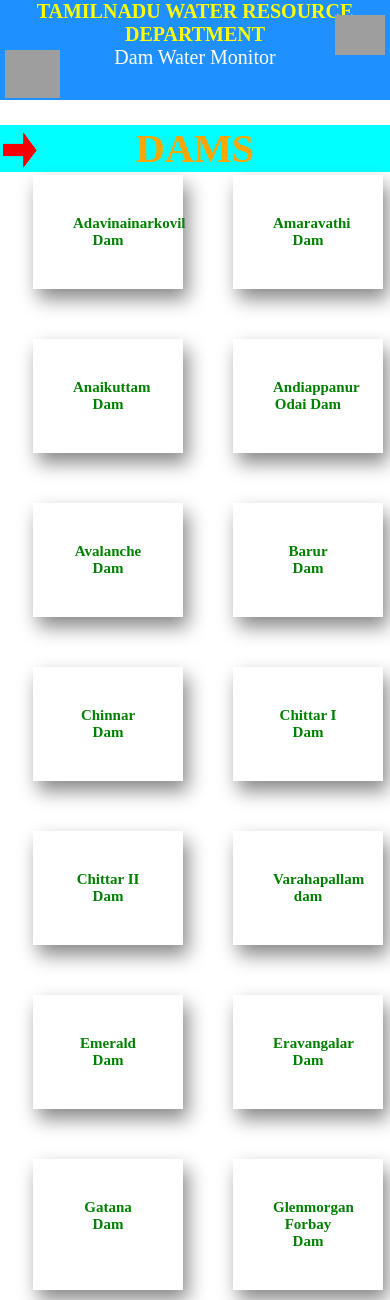
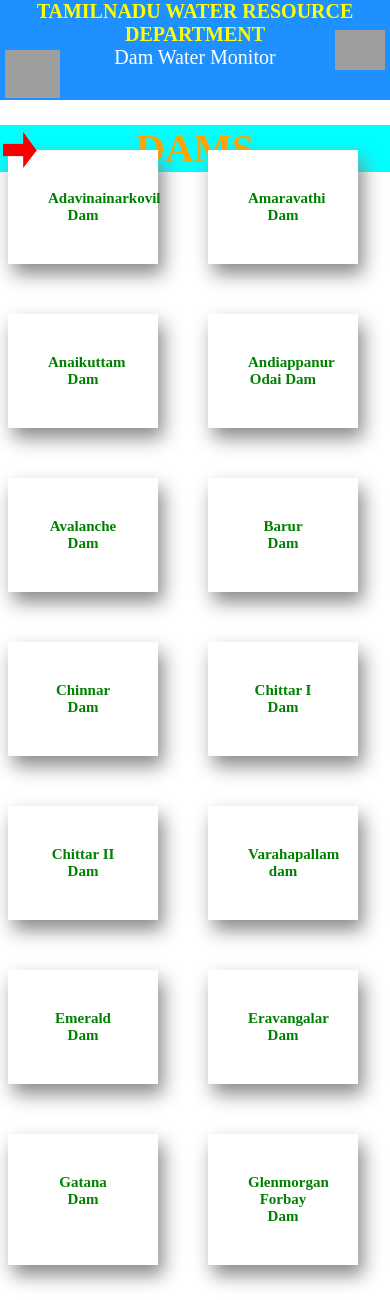
Before and after one commit to JAGAGANESH/TCE, a PHP site: page / in a window 390 px wide. Shown: the top 1300 px of the page. Run offline with PHP 8.4, Linux system fonts and the light colour scheme; grey boxes are pictures that could not be loaded.

Commit message:
Update index.css

```diff
--- a/TCE_IT_FOURT SEMESTER_PM/Water Quality Monitoring/index.css
+++ b/TCE_IT_FOURT SEMESTER_PM/Water Quality Monitoring/index.css
@@ -191,13 +191,13 @@ b1 {
         font-size: 20px;
     }
     .tce_img {
-        top: 50%;
+        top: 50px;
         left: 5px;
         width: 55px;
         height: 47.5px;
     }
     .tn_gov_img {
-        top: 15px;
+        top: 30px;
         right: 5px;
         width: 50px;
         height: 40px;
@@ -205,7 +205,7 @@ b1 {
     .grid-container {
          grid-gap: 50px 50px;
          grid-template-columns: 150px 150px;
-         padding: 25px;
+         padding: 0px;
     }
     .grid-item {
     }
```
